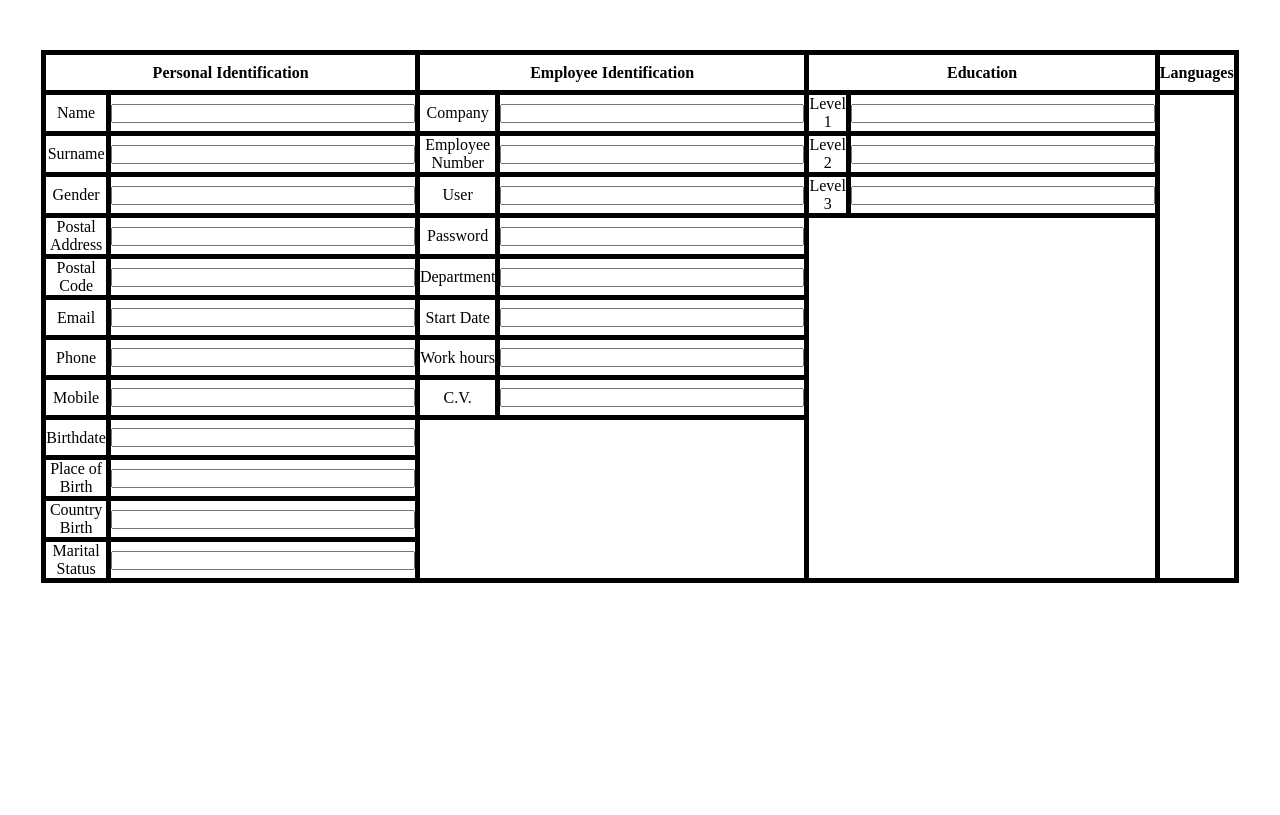
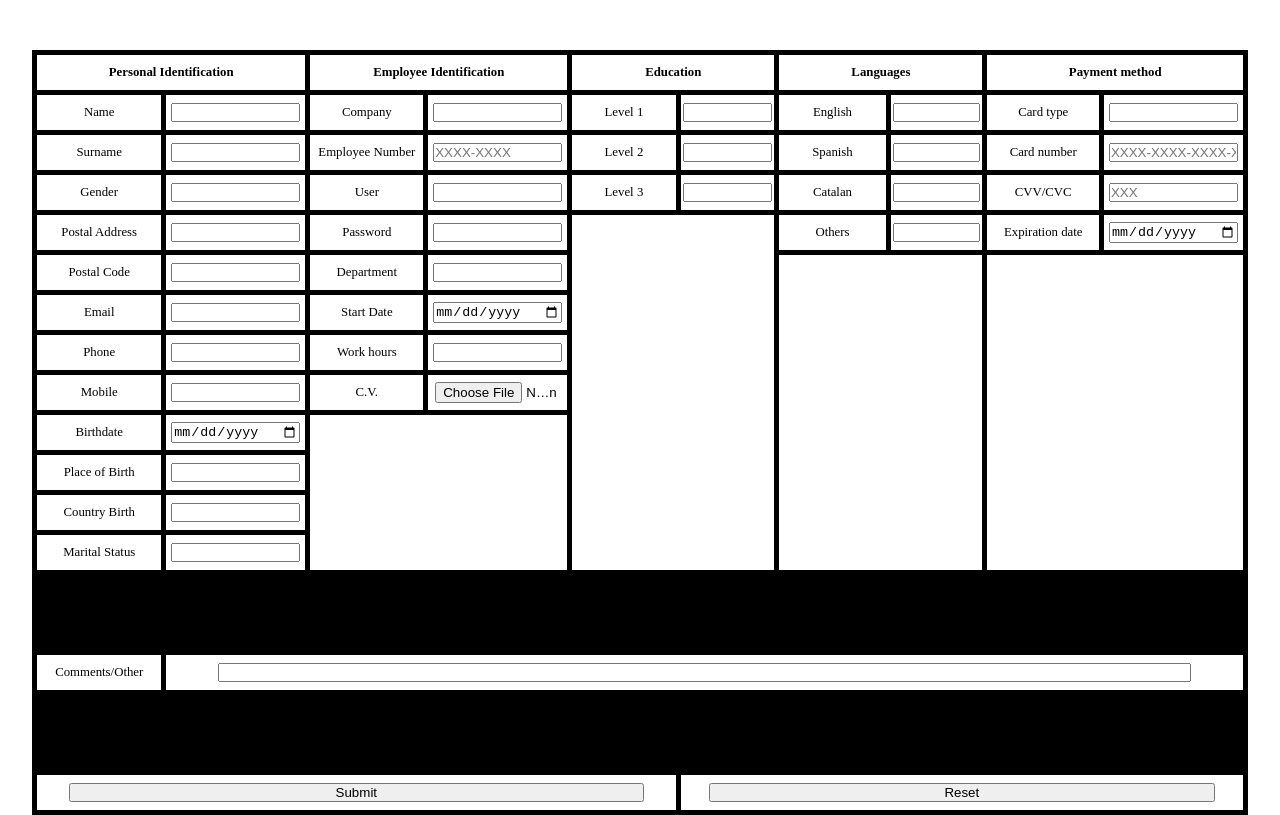
Before and after one commit to Eyguilo/DIW, a plain HTML site: page formulario/index.html in a window 1280 px wide. Drawn offline with Linux system fonts and the light colour scheme.

Commit message:
01/02/23 - Se sigue formulario.

```diff
--- a/formulario/css/estilos.css
+++ /dev/null
@@ -1,18 +0,0 @@
-*{
-    margin: 0;
-    padding: 0;
-}
-table,tr,td{
-    margin-top: 50px;
-    margin-left: auto;
-    margin-right: auto;
-    border-collapse: collapse;
-}
-tr{
-    height: 50px;
-}
-td{
-    text-align: center;
-    border: 2px solid black;
-    width: 50px;
-}
--- a/formulario/index.html
+++ b/formulario/index.html
@@ -16,25 +16,28 @@
             text-align: center;
             margin-top: 50px;
             border-collapse: collapse;
+            font-size: 80%;
         }
         td, th{
             border: 5px solid black;
             height: 35px;
+            width: 150px;
         }
         input{
             margin: 0;
             padding: 0;
-            width: 300px;
+            width: 90%;
         }
     </style>
   </head>
     <form>
-        <table style="width: 90%">
+        <table style="width: 95%">
             <tr >
                 <th colspan="2">Personal Identification</th>
                 <th colspan="2">Employee Identification</th>
                 <th colspan="2">Education</th>
                 <th colspan="2">Languages</th>
+                <th colspan="2">Payment method</th>
             </tr>
             <tr >
                 <td><label for="id_name">Name</label></td>
@@ -43,14 +46,22 @@
                 <td><input type="text" id="id_company" name="company"></td>
                 <td><label for="id_level_1">Level 1</label></td>
                 <td><input type="text" id="id_level_1" name="level_1"></td>
+                <td><label for="id_lenguage_1">English</label></td>
+                <td><input type="text" id="id_lenguage_1" name="lenguage_1"></td>
+                <td><label for="id_payment_1">Card type</label></td>
+                <td><input type="text" id="id_payment_1" name="payment_1"></td>
             </tr>
             <tr>
                 <td><label for="id_surname">Surname</label></td>
                 <td><input type="text" id="id_surname" name="surname"></td>
                 <td><label for="id_employee_number">Employee Number</label></td>
-                <td><input type="text" id="id_employee_number" name="employee_number"></td>
+                <td><input type="text" id="id_employee_number" name="employee_number" placeholder="XXXX-XXXX"  pattern="[0-9]{4}-[0-9]{4}"></td>
                 <td><label for="id_level_2">Level 2</label></td>
                 <td><input type="text" id="id_level_2" name="level_2"></td>
+                <td><label for="id_lenguage_2">Spanish</label></td>
+                <td><input type="text" id="id_lenguage_2" name="lenguage_2"></td>
+                <td><label for="id_payment_2">Card number</label></td>
+                <td><input type="text" id="id_payment_2" name="payment_2" placeholder="XXXX-XXXX-XXXX-XXXX"  pattern="[0-9]{4}-[0-9]{4}-[0-9]{4}-[0-9]{4}"></td>
             </tr>
             <tr>
                 <td><label for="id_gender">Gender</label></td>
@@ -59,41 +70,51 @@
                 <td><input type="text" id="id_user" name="user"></td>
                 <td><label for="id_level_3">Level 3</label></td>
                 <td><input type="text" id="id_level_3" name="level_3"></td>
+                <td><label for="id_lenguage_3">Catalan</label></td>
+                <td><input type="text" id="id_lenguage_3" name="lenguage_3"></td>
+                <td><label for="id_payment_3">CVV/CVC</label></td>
+                <td><input type="text" id="id_payment_3" name="payment_3" placeholder="XXX"  pattern="[0-9]{3}"></td>
             </tr>
             <tr >
                 <td><label for="id_address">Postal Address</label></td>
                 <td><input type="text" id="id_address" name="address"></td>
                 <td><label for="id_password">Password</label></td>
-                <td><input type="text" id="id_password" name="password"></td>
+                <td><input type="password" id="id_password" name="password"></td>
                 <td colspan="2" rowspan="9"></td>
+                <td><label for="id_lenguage_4">Others</label></td>
+                <td><input type="text" id="id_lenguage_4" name="lenguage_4"></td>
+                <td><label for="id_payment_4">Expiration date</label></td>
+                <td><input type="date" id="id_payment_4" name="payment_4"></td>
             </tr>
             <tr >
                 <td><label for="id_postal_code">Postal Code</label></td>
                 <td><input type="text" id="id_postal_code" name="posta_code"></td>
                 <td><label for="id_department">Department</label></td>
                 <td><input type="text" id="id_department" name="department"></td>
+                <td colspan="2" rowspan="8"></td>
+                <td colspan="2" rowspan="8"></td>
             </tr>
             <tr >
                 <td><label for="id_email">Email</label></td>
-                <td><input type="text" id="id_email" name="email"></td>
+                <td><input type="email" id="id_email" name="email"></td>
                 <td><label for="id_start_date">Start Date</label></td>
-                <td><input type="text" id="id_start_date" name="start_date"></td>
+                <td><input type="date" id="id_start_date" name="start_date"></td>
             </tr>
             <tr>
                 <td><label for="id_phone">Phone</label></td>
-                <td><input type="text" id="id_phone" name="phone"></td>
+                <td><input type="tel" id="id_phone" name="phone"></td>
                 <td><label for="id_work_hours">Work hours</label></td>
                 <td><input type="text" id="id_work_hours" name="work_hours"></td>
             </tr>
             <tr>
                 <td><label for="id_mobile">Mobile</label></td>
-                <td><input type="text" id="id_mobile" name="mobile"></td>
+                <td><input type="tel" id="id_mobile" name="mobile"></td>
                 <td><label for="id_cv">C.V.</label></td>
-                <td><input type="text" id="id_cv" name="cv"></td>
+                <td><input type="file" id="id_cv" name="cv"></td>
             </tr>
             <tr >
                 <td><label for="id_birthdate">Birthdate</label></td>
-                <td><input type="text" id="id_birthdate" name="birthdate"></td>
+                <td><input type="date" id="id_birthdate" name="birthdate"></td>
                 <td colspan="2" rowspan="4"></td>
 
             </tr>
@@ -109,6 +130,26 @@
                 <td><label for="id_marital_status">Marital Status</label></td>
                 <td><input type="text" id="id_marital_status" name="marital_status"></td>
             </tr>
+            <tr >
+                <td colspan="10" style = "background-color: black;"></td>
+            </tr>
+            <tr >
+                <td colspan="10" style = "background-color: black;"></td>
+            </tr>
+            <tr>
+                <td><label for="id_other">Comments/Other</label></td>
+                <td colspan="9"><input type="text" id="id_other" name="other"></td>
+            </tr>
+            <tr >
+                <td colspan="10" style = "background-color: black;"></td>
+            </tr>
+            <tr >
+                <td colspan="10" style = "background-color: black;"></td>
+            </tr>
+            <tr>
+                <td colspan="5"><input type="submit" id="id_submit" name="submit" value="Submit"></td>
+                <td colspan="5"><input type="reset" id="id_reset" name="reset" value="Reset"></td>
+            </tr>
         </table>
     </form>
 </body>
```
Also changed, not shown: basicoHTML/cssInline.html (added, +14 -0 lines), basicoHTML/index.html (added, +35 -0 lines).
